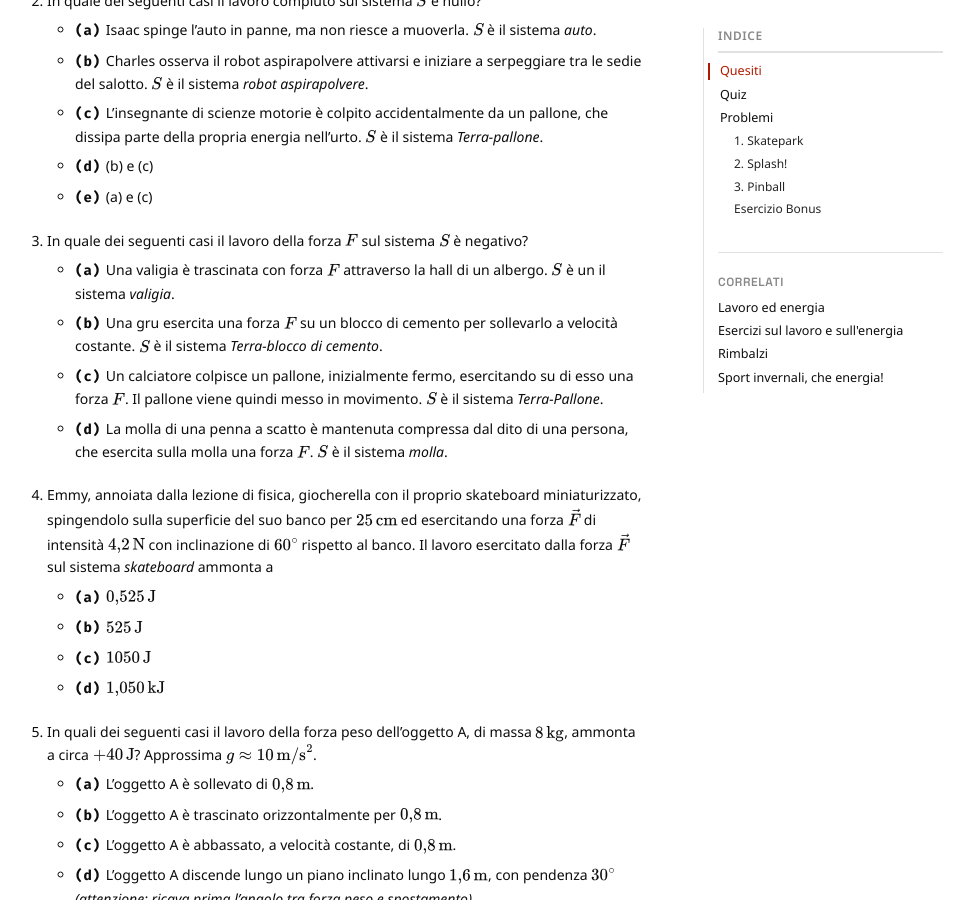
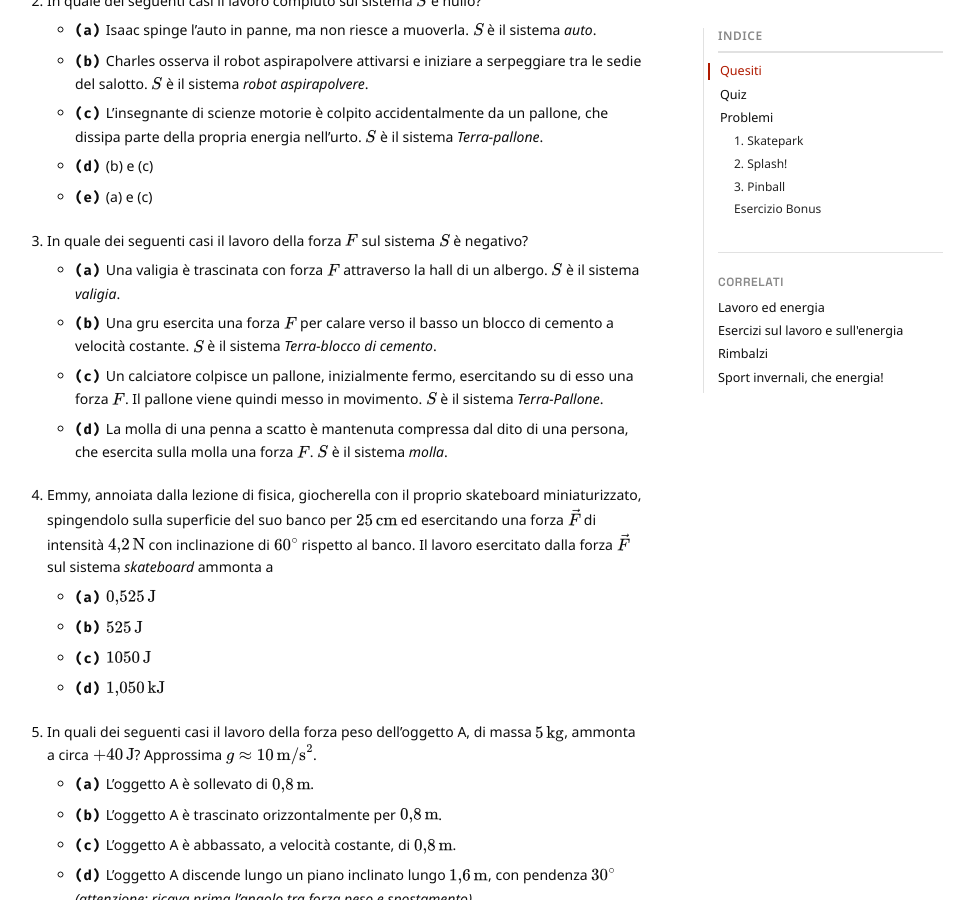
Before and after one commit to Bradwave/matephis, a Jekyll site: the page built from _notes/Public/facsimile-energia.md, in a window 1280 px wide and 900 px high, scrolled down 719 px. Shown: the whole window, without its empty margins (159-1133 px from the left). Built offline with Jekyll 4.4.1, drawn with Linux system fonts in a browser that asks for light colours.

Commit message:
Fixes some errors.

```diff
--- a/_notes/Public/facsimile-energia.md
+++ b/_notes/Public/facsimile-energia.md
@@ -26,8 +26,8 @@ tags:
 	- **(d)** (b) e (c)
 	- **(e)** (a) e (c)
 3. In quale dei seguenti casi il lavoro della forza $F$ sul sistema $S$ è negativo?
-	- **(a)** Una valigia è trascinata con forza $F$ attraverso la hall di un albergo. $S$ è un il sistema *valigia*.
-	- **(b)** Una gru esercita una forza $F$ su un blocco di cemento per sollevarlo a velocità costante. $S$ è il sistema *Terra-blocco di cemento*.
+	- **(a)** Una valigia è trascinata con forza $F$ attraverso la hall di un albergo. $S$ è il sistema *valigia*.
+	- **(b)** Una gru esercita una forza $F$ per calare verso il basso un blocco di cemento a velocità costante. $S$ è il sistema *Terra-blocco di cemento*.
 	- **(c)** Un calciatore colpisce un pallone, inizialmente fermo, esercitando su di esso una forza $F$. Il pallone viene quindi messo in movimento. $S$ è il sistema *Terra-Pallone*.
 	- **(d)** La molla di una penna a scatto è mantenuta compressa dal dito di una persona, che esercita sulla molla una forza $F$. $S$ è il sistema *molla*.
 4. Emmy, annoiata dalla lezione di fisica, giocherella con il proprio skateboard miniaturizzato, spingendolo sulla superficie del suo banco per $25 \, \text{cm}$ ed esercitando una forza $\vec F$ di intensità $4{,}2 \, \text{N}$ con inclinazione di $60^\circ$ rispetto al banco. Il lavoro esercitato dalla forza $\vec F$ sul sistema *skateboard* ammonta a
@@ -35,7 +35,7 @@ tags:
 	- **(b)** $525 \, \text{J}$
 	- **(c)** $1050 \, \text{J}$
 	- **(d)** $1{,}050 \, \text{kJ}$
-5. In quali dei seguenti casi il lavoro della forza peso dell'oggetto A, di massa $8 \, \text{kg}$, ammonta a circa $+40 \, \text{J}$? Approssima $g \approx 10 \, \text{m/s}^2$.
+5. In quali dei seguenti casi il lavoro della forza peso dell'oggetto A, di massa $5 \, \text{kg}$, ammonta a circa $+40 \, \text{J}$? Approssima $g \approx 10 \, \text{m/s}^2$.
 	- **(a)** L'oggetto A è sollevato di $0{,}8 \, \text{m}$.
 	- **(b)** L'oggetto A è trascinato orizzontalmente per $0{,}8 \, \text{m}$.
 	- **(c)** L'oggetto A è abbassato, a velocità costante, di $0{,}8 \, \text{m}$.
```
